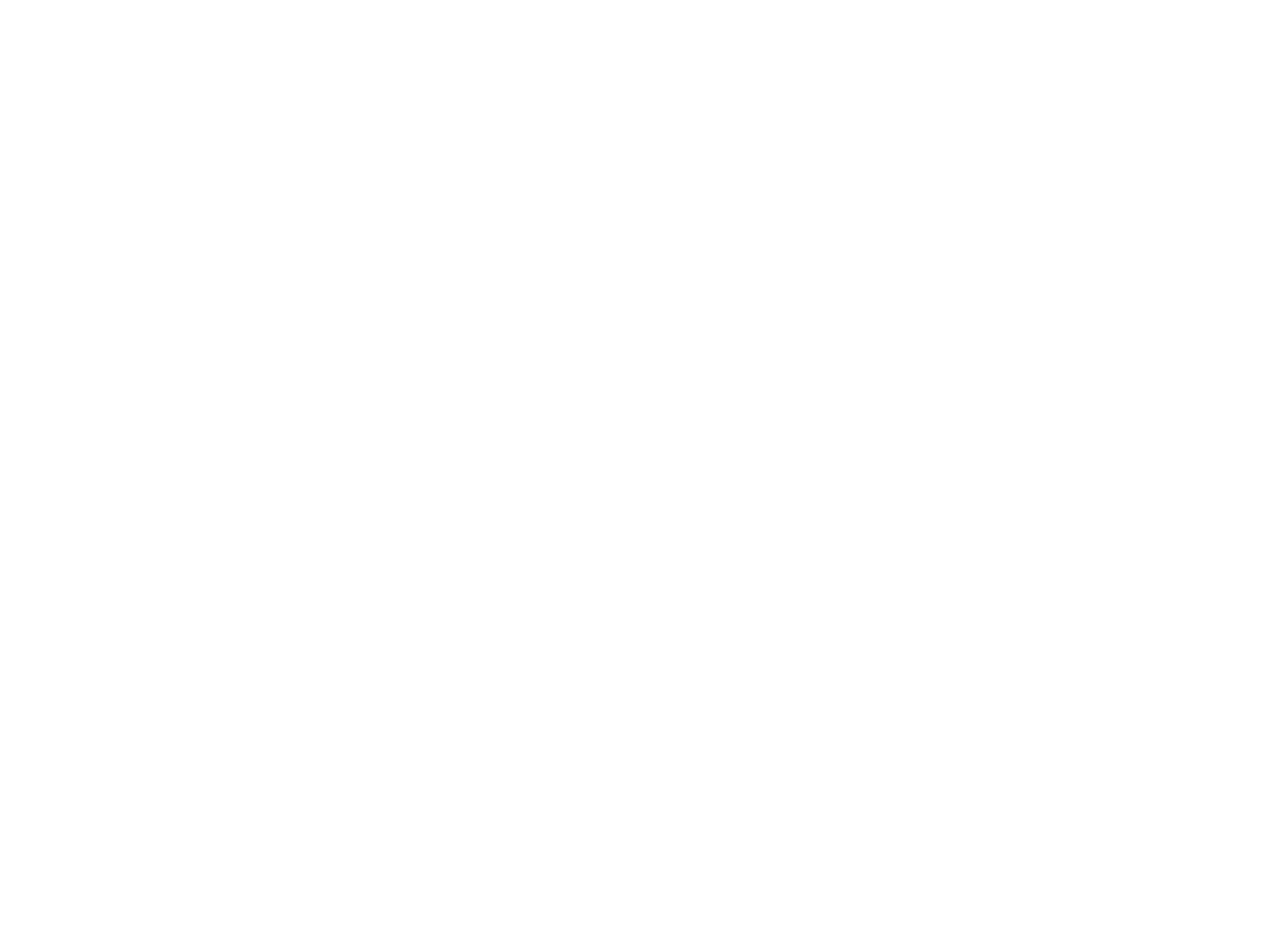
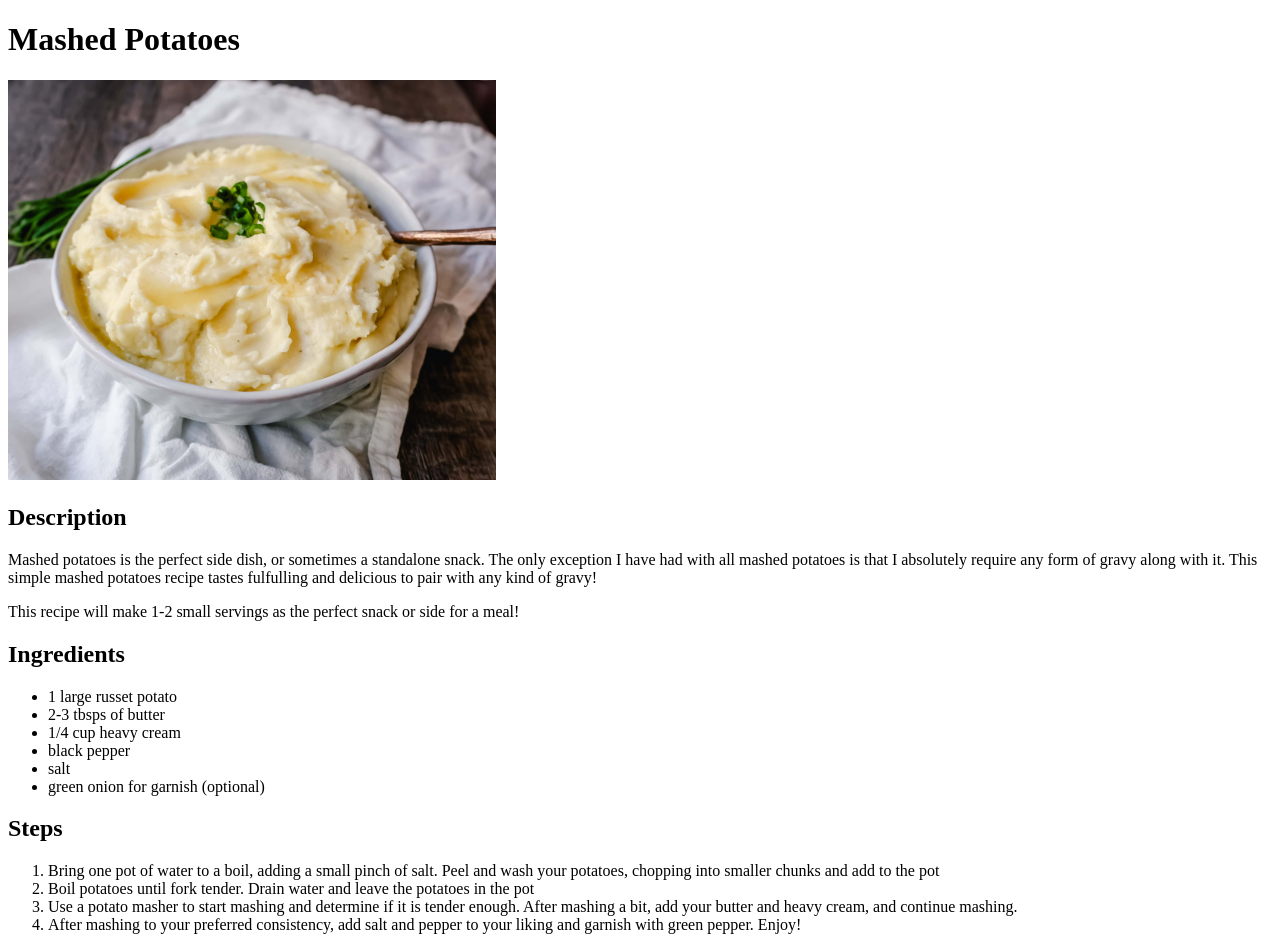
Before and after one commit to toro-claudia/odin-recipes, a plain HTML site: page recipes/mashed-potato.html in a window 1280 px wide. Before the commit the page ends 800 px from the top, so only its background shows below. Drawn offline with Linux system fonts and the light colour scheme.

Commit message:
Add Mashed potatoes recipe webpage

```diff
--- a/recipes/mashed-potato.html
+++ b/recipes/mashed-potato.html
@@ -6,6 +6,35 @@
     <title>Mashed Potatoes</title>
 </head>
 <body>
-
+    <h1> Mashed Potatoes</h1>
+    <img src="./images/mashed-potatoes.jpg" alt="Mashed Potatoes" height="400">
+    <h2> Description</h2>
+    <p> Mashed potatoes is the perfect side dish, or sometimes a standalone snack. The
+        only exception I have had with all mashed potatoes is that I absolutely require any
+        form of gravy along with it. This simple mashed potatoes recipe tastes fulfulling
+        and delicious to pair with any kind of gravy!
+    </p>
+    <p> This recipe will make 1-2 small servings as the perfect snack or side for a meal!</p>
+    <h2> Ingredients</h2>
+    <ul>
+        <li> 1 large russet potato</li>
+        <li> 2-3 tbsps of butter</li>
+        <li> 1/4 cup heavy cream </li>
+        <li> black pepper</li>
+        <li> salt </li>
+        <li> green onion for garnish (optional)</li>
+    </ul>
+    <h2> Steps</h2>
+    <ol>
+        <li> Bring one pot of water to a boil, adding a small pinch of salt.
+            Peel and wash your potatoes, chopping into smaller chunks and add to the pot</li>
+        <li> Boil potatoes until fork tender. Drain water and leave the potatoes in the pot</li>
+        <li> Use a potato masher to start mashing and determine if it is tender enough.
+            After mashing a bit, add your butter and heavy cream, and continue mashing.
+        </li>
+        <li> After mashing to your preferred consistency, add salt and pepper to your
+            liking and garnish with green pepper. Enjoy!
+        </li>
+    </ol>
 </body>
 </html>
```
